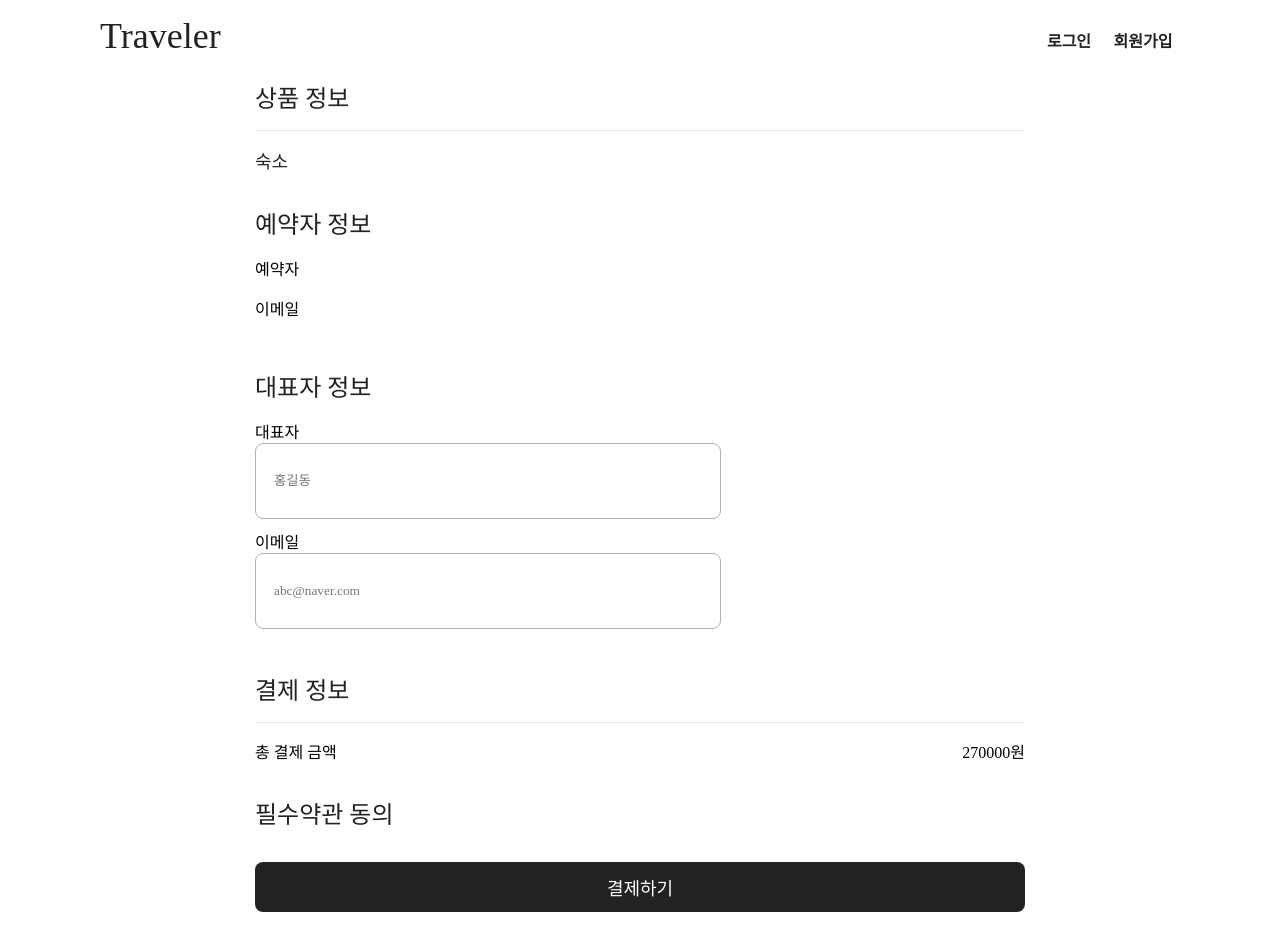
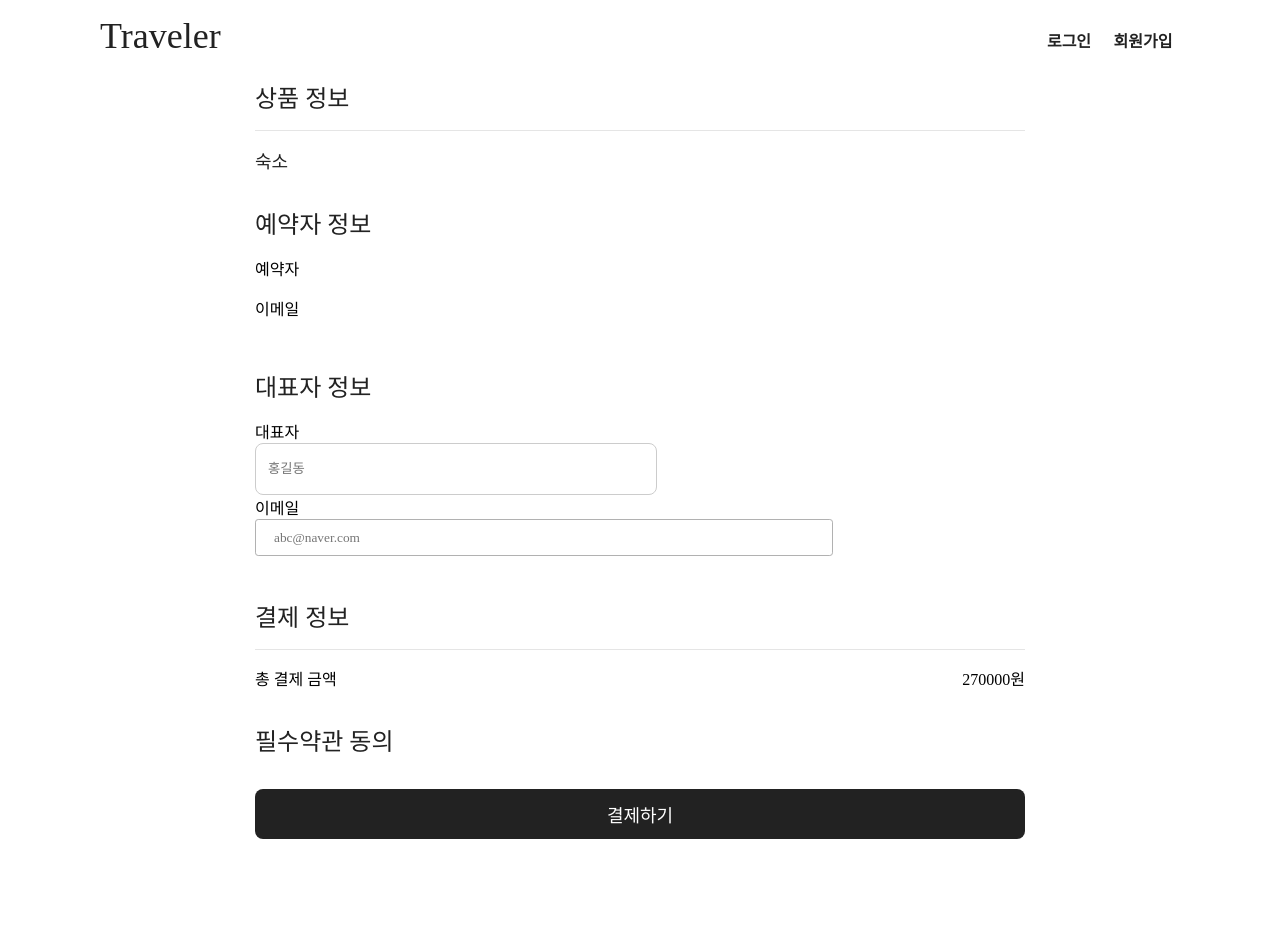
Before and after one commit to noSPkeepgoing/FE_Traveler, a Next.js app: page /reservation in a window 1280 px wide. After the commit the page ends 871 px from the top, so only its background shows below. Built offline with nearby package versions, Linux system fonts and the light colour scheme; a web font is replaced by a local one.

Commit message:
🎨 Refactoring: 스타일 부분 수정 및 데스트

```diff
--- a/src/app/(header)/(narrow-view)/reservation/page.tsx
+++ b/src/app/(header)/(narrow-view)/reservation/page.tsx
@@ -72,7 +72,7 @@ function Reservation() {
               대표자 정보
             </Text>
             <div className={styles.container}>
-              대표자 <Input variant="reservation" placeholder="홍길동" />
+              대표자 <Input variant="login" placeholder="홍길동" />
               이메일 <Input variant="reservation" placeholder="abc@naver.com" />
             </div>
           </div>
@@ -100,7 +100,7 @@ function Reservation() {
           <Button
             variant="default"
             size="xl"
-            onClick={() => router.push('/reservation-check')}>
+            onClick={() => router.push('/main')}>
             <Text fontSize="xs" fontWeight="normal" color="white">
               결제하기
             </Text>
--- a/src/app/(header)/(narrow-view)/reservation/reservation.module.scss
+++ b/src/app/(header)/(narrow-view)/reservation/reservation.module.scss
@@ -26,6 +26,8 @@
   flex-direction: column;
   margin-top: 1rem;
   width: 100%;
+  align-items: flex-start;
+  flex-wrap: nowrap;
 
   .item {
     margin-bottom: 1rem;
--- a/src/components/atoms/input/input.scss
+++ b/src/components/atoms/input/input.scss
@@ -43,7 +43,9 @@
     border: 0.0625rem solid #b1b1b1;
     padding: 0.75rem 2.875rem 0.75rem 1.125rem; //1.125rem은 좌측 아이콘 자리를 위해 짧게 측정한 것
     margin-bottom: 0.625rem;
-    width: 25rem;
+    width: 32rem;
+    height: 0.7rem;
+    border-radius: 0.2rem;
     color: black;
 
     &:focus {
```
